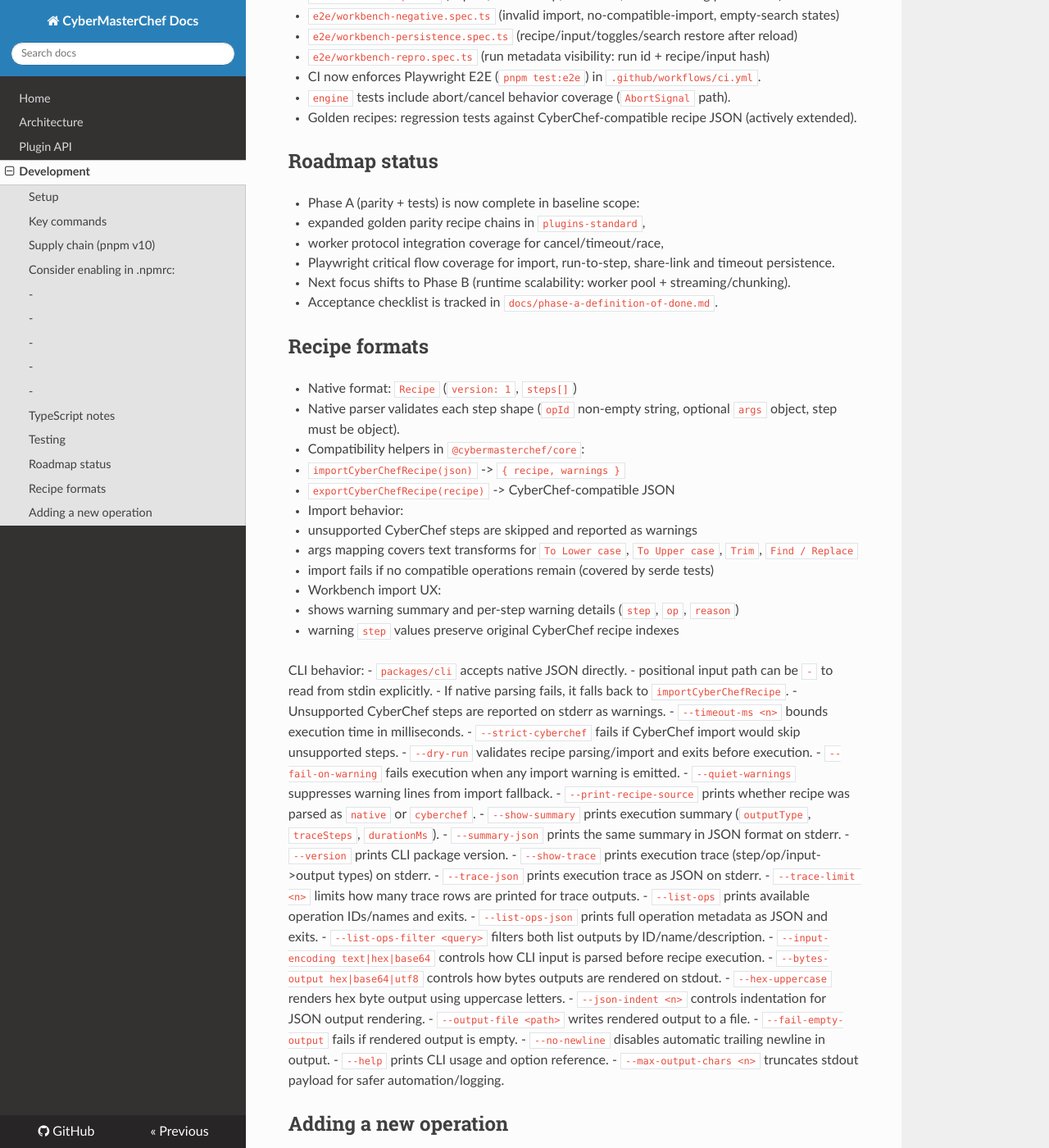
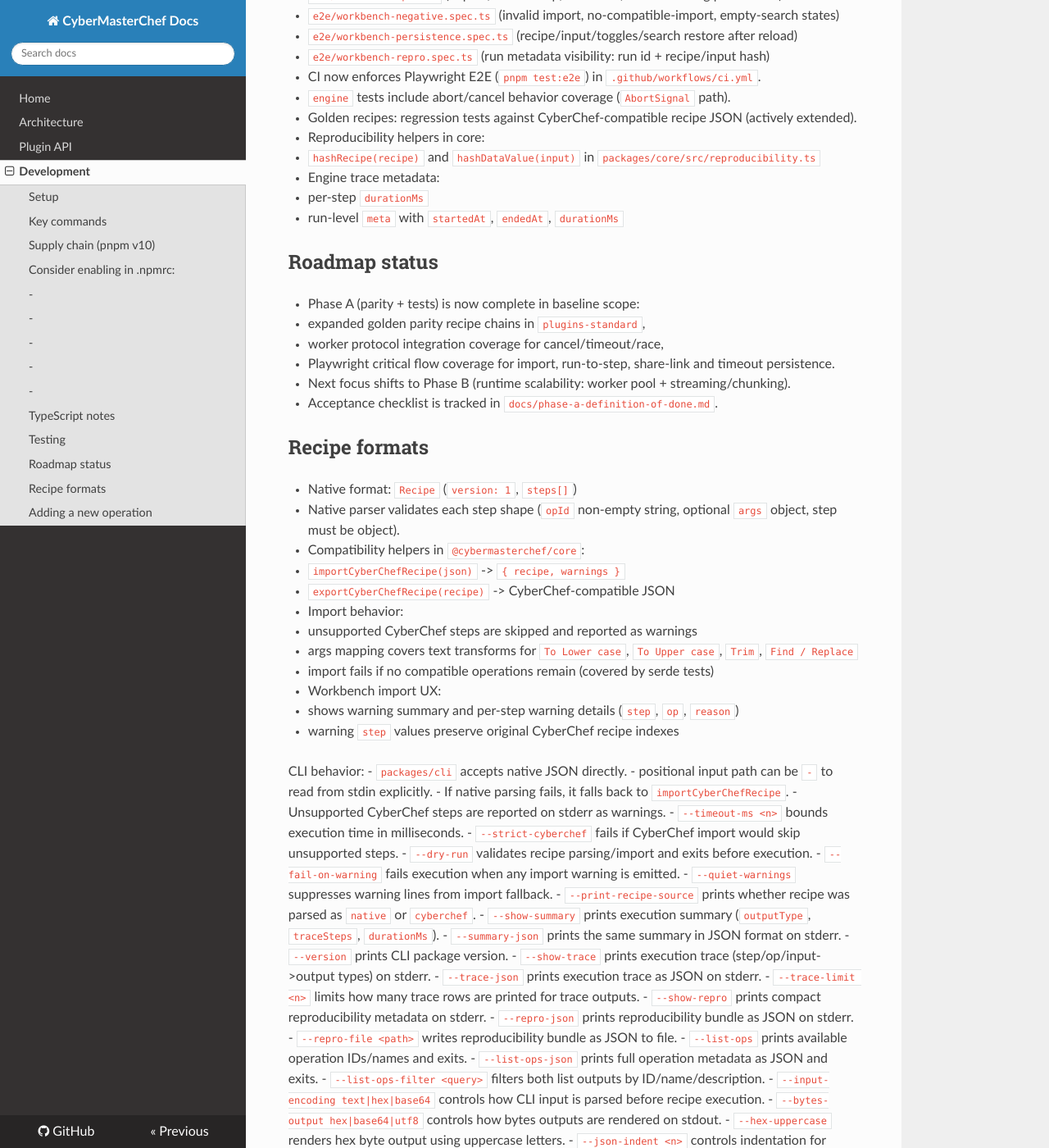
Before and after one commit to mkilijanek/CyberMasterChef, an MkDocs documentation site: the page built from docs/development.md, in a window 1280 px wide and 1400 px high, scrolled down 1811 px. Shown: the whole window at 82% size. Built offline with MkDocs 1.6.1, drawn with Linux system fonts in a browser that asks for light colours; nearby versions of some CDN libraries.

Commit message:
Document reproducibility metadata and new CLI repro flags

```diff
--- a/docs/development.md
+++ b/docs/development.md
@@ -75,6 +75,11 @@ Commit `pnpm-lock.yaml` to the repo for reproducible builds.
 - CI now enforces Playwright E2E (`pnpm test:e2e`) in `.github/workflows/ci.yml`.
 - `engine` tests include abort/cancel behavior coverage (`AbortSignal` path).
 - Golden recipes: regression tests against CyberChef-compatible recipe JSON (actively extended).
+- Reproducibility helpers in core:
+  - `hashRecipe(recipe)` and `hashDataValue(input)` in `packages/core/src/reproducibility.ts`
+- Engine trace metadata:
+  - per-step `durationMs`
+  - run-level `meta` with `startedAt`, `endedAt`, `durationMs`
 
 ## Roadmap status
 
@@ -117,6 +122,9 @@ CLI behavior:
 - `--show-trace` prints execution trace (step/op/input->output types) on stderr.
 - `--trace-json` prints execution trace as JSON on stderr.
 - `--trace-limit <n>` limits how many trace rows are printed for trace outputs.
+- `--show-repro` prints compact reproducibility metadata on stderr.
+- `--repro-json` prints reproducibility bundle as JSON on stderr.
+- `--repro-file <path>` writes reproducibility bundle as JSON to file.
 - `--list-ops` prints available operation IDs/names and exits.
 - `--list-ops-json` prints full operation metadata as JSON and exits.
 - `--list-ops-filter <query>` filters both list outputs by ID/name/description.
```
Also changed, not shown: README.md (+3 -0 lines), docs/architecture.md (+3 -0 lines).
